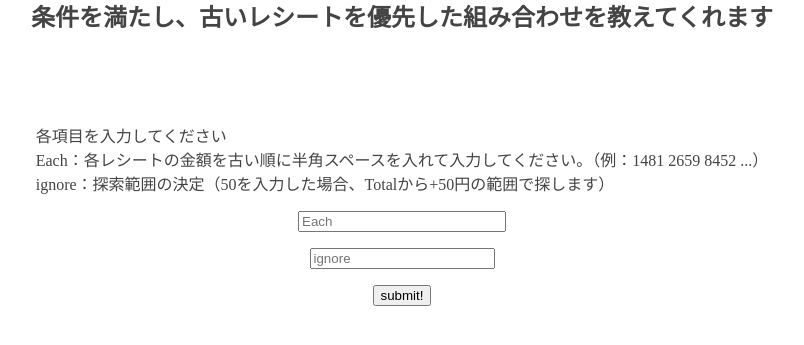
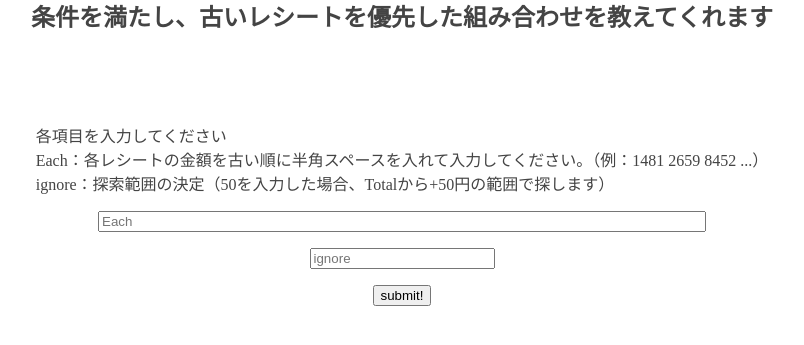
Before and after one commit to kazu373-bio/Receipt_combination_app, a Flask app: page / in a window 1280 px wide. Shown: the part 144-489 px from the top of the page, without its empty margins (238-1042 px from the left). Run offline with Flask 2, Linux system fonts and the light colour scheme.

Commit message:
Update index.html

```diff
--- a/templates/index.html
+++ b/templates/index.html
@@ -21,9 +21,10 @@
         各項目を入力してください<br>
         Each：各レシートの金額を古い順に半角スペースを入れて入力してください。（例：1481 2659 8452 ...）<br>
         ignore：探索範囲の決定（50を入力した場合、Totalから+50円の範囲で探します）</div>
+	<p></p>
         <form method='POST' enctype="multipart/form-data">
 		<p>
-			<input class='file_choose' type="txt" name="w" placeholder="Each" style="width:200px;"/>
+			<input class='file_choose' type="txt" name="w" placeholder="Each" style="width:600px;"/>
 		</p>
 		<p>
 			<input class='file_choose' type="txt" name="A" placeholder="ignore"/>
```
